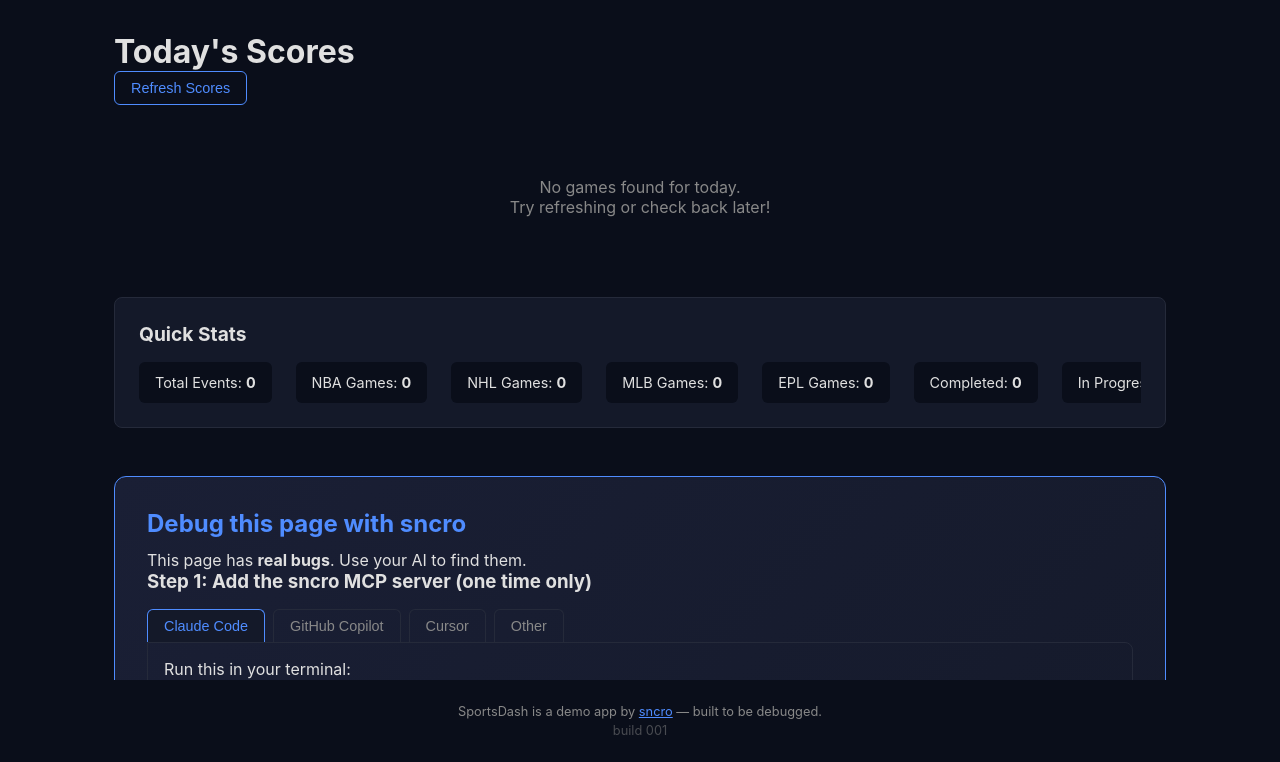
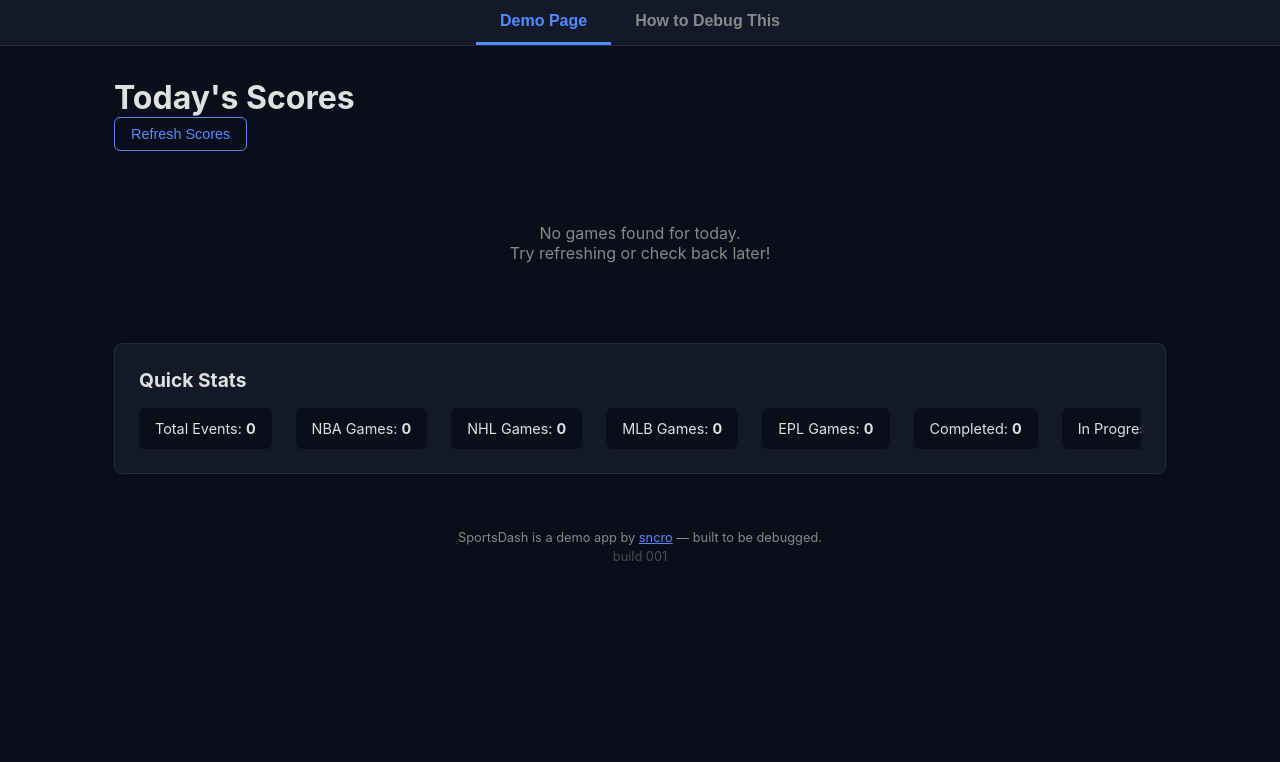
Before and after one commit to scottconfusedgorilla/sncro-relay, a Python web app: template trysncro/templates/index.html in a window 1280 px wide. Shown: the part 62-824 px from the top of the page. After the commit the page ends 623 px from the top, so only its background shows below. Run offline with Jinja, Linux system fonts and the light colour scheme; the template is opened without the code that fills it, so the values that code supplies are empty.

Commit message:
(build 073i) Try page: top-level tabs for Demo Page vs Instructions
- Instructions moved outside clipped container, always accessible
- Page tabs at top: "Demo Page" / "How to Debug This"
- Instructions no longer hidden by overflow:hidden bug

Co-Authored-By: Claude Opus 4.6 (1M context) <noreply@anthropic.com>

```diff
--- a/trysncro/static/style.css
+++ b/trysncro/static/style.css
@@ -29,6 +29,36 @@ body { background: var(--bg); color: var(--text); font-family: -apple-system, Bl
 
 /* Bug 3: Settings link is same color as background — invisible */
 .settings-link { color: var(--bg) !important; }
+
+/* Page tabs */
+.page-tabs {
+  display: flex;
+  justify-content: center;
+  gap: 0;
+  background: var(--surface);
+  border-bottom: 1px solid var(--border);
+}
+.page-tab {
+  padding: 12px 24px;
+  border: none;
+  background: transparent;
+  color: var(--text-muted);
+  cursor: pointer;
+  font-size: 1em;
+  font-weight: 600;
+  border-bottom: 3px solid transparent;
+}
+.page-tab:hover { color: var(--text); }
+.page-tab.active {
+  color: var(--accent);
+  border-bottom-color: var(--accent);
+}
+
+.instructions-page {
+  max-width: 800px;
+  margin: 0 auto;
+  padding: 32px 24px;
+}
 
 /* Container */
 .container {
--- a/trysncro/templates/index.html
+++ b/trysncro/templates/index.html
@@ -18,7 +18,12 @@
     </div>
   </nav>
 
-  <main class="container">
+  <div class="page-tabs">
+    <button class="page-tab active" onclick="showPage('demo', this)">Demo Page</button>
+    <button class="page-tab" onclick="showPage('instructions', this)">How to Debug This</button>
+  </div>
+
+  <main class="container" id="page-demo">
     <h1>Today's Scores</h1>
 
     <!-- Bug 4: refresh button triggers a JS error -->
@@ -68,7 +73,9 @@
       </div>
     </section>
 
-    <!-- Sncro try instructions -->
+  </main>
+
+  <div id="page-instructions" class="instructions-page" style="display:none;">
     <section class="try-sncro">
       <h2>Debug this page with sncro</h2>
       <p>This page has <strong>real bugs</strong>. Use your AI to find them.</p>
@@ -143,7 +150,7 @@ URL: https://relay.sncro.net/tools/mcp</pre>
 
       <p style="margin-top:1.5rem;"><a href="https://www.sncro.net/demo">Watch a demo</a> of what happens next &rarr;</p>
     </section>
-  </main>
+  </div>
 
   <footer class="footer">
     <p>SportsDash is a demo app by <a href="https://www.sncro.net">sncro</a> — built to be debugged.</p>
@@ -174,6 +181,13 @@ URL: https://relay.sncro.net/tools/mcp</pre>
       });
 
     // Setup tabs
+    function showPage(id, btn) {
+      document.getElementById('page-demo').style.display = id === 'demo' ? '' : 'none';
+      document.getElementById('page-instructions').style.display = id === 'instructions' ? '' : 'none';
+      document.querySelectorAll('.page-tab').forEach(t => t.classList.remove('active'));
+      btn.classList.add('active');
+    }
+
     function showSetup(id, btn) {
       document.querySelectorAll('.setup-panel').forEach(p => p.classList.remove('active'));
       document.querySelectorAll('.setup-tab').forEach(t => t.classList.remove('active'));
```
